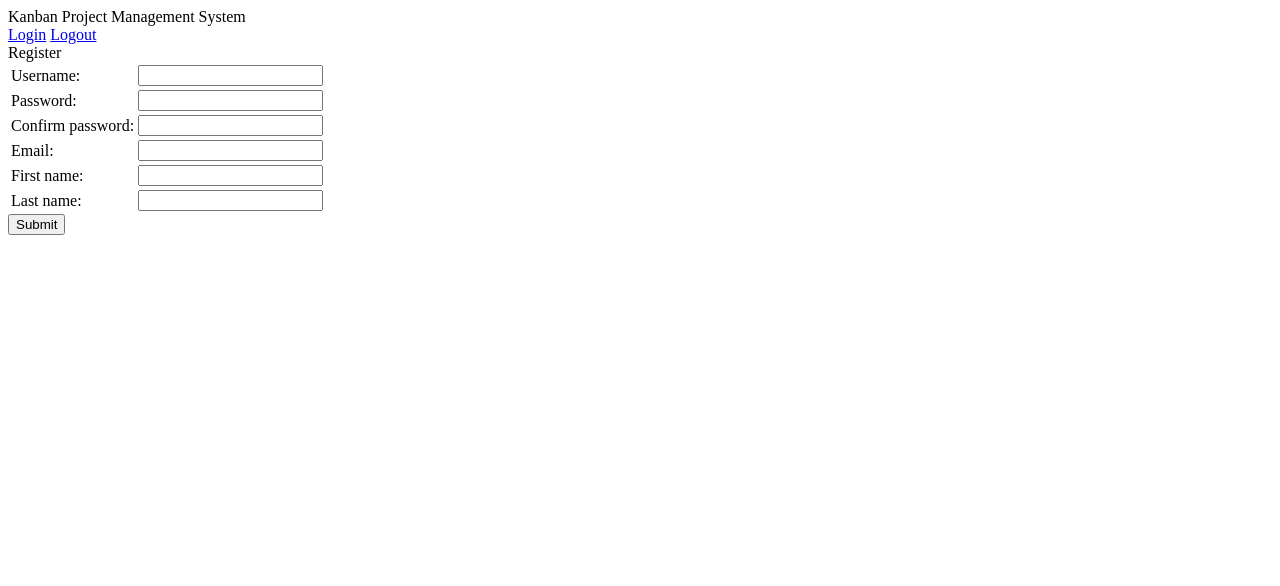
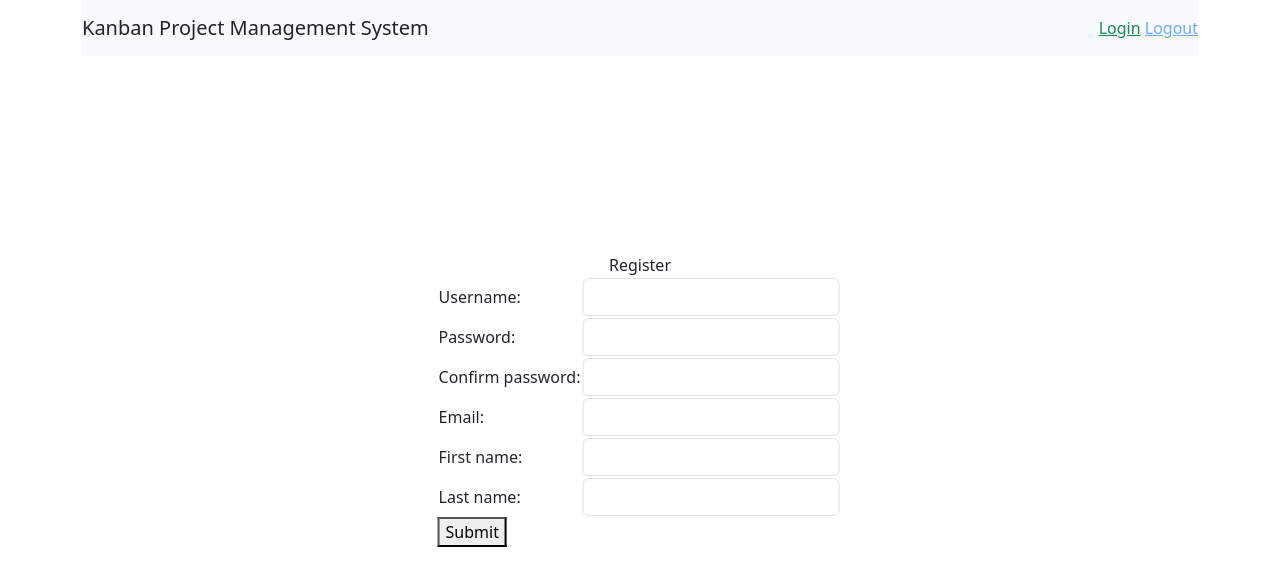
Before and after one commit to UndertakerW/Kanban-Board, a Django app: page /register in a window 1280 px wide. Shown: the top 586 px of the page. Run offline with Django 4.2, Linux system fonts and the light colour scheme.

Commit message:
added bootstrap for register, maybe need txt size change

```diff
--- a/kanban/forms.py
+++ b/kanban/forms.py
@@ -41,6 +41,7 @@ class RegisterForm(forms.Form):
                                widget=forms.TextInput(
                                    attrs={
                                        'id': 'id_username',
+                                       'class': "form-control",
                                    }
                                ))
     password1 = forms.CharField(max_length=200,
@@ -48,28 +49,33 @@ class RegisterForm(forms.Form):
                                 widget=forms.PasswordInput(
                                     attrs={
                                         'id': 'id_password',
+                                        'class': "form-control",
                                     }))
     password2 = forms.CharField(max_length=200,
                                 label='Confirm password',
                                 widget=forms.PasswordInput(
                                     attrs={
                                         'id': 'id_confirm_password',
+                                        'class': "form-control",
                                     }))
     email = forms.CharField(max_length=50,
                             widget=forms.EmailInput(
                                 attrs={
                                     'id': 'id_email',
+                                    'class': "form-control",
                                 }))
     first_name = forms.CharField(max_length=20,
                                  widget=forms.TextInput(
                                      attrs={
                                          'id': 'id_first_name',
+                                         'class': "form-control",
                                      }
                                  ))
     last_name = forms.CharField(max_length=20,
                                 widget=forms.TextInput(
                                     attrs={
                                         'id': 'id_last_name',
+                                        'class': "form-control",
                                     }
                                 ))
 
--- a/kanban/templates/kanban/base.html
+++ b/kanban/templates/kanban/base.html
@@ -5,17 +5,25 @@
 	    <meta charset="utf-8">
 	    {% load static %}
 		<link href="{% static 'kanban/base.css' %}" rel="stylesheet" type="text/css">
+        <link href="https://cdn.jsdelivr.net/npm/bootstrap@5.3.0-alpha1/dist/css/bootstrap.min.css" rel="stylesheet" integrity="sha384-GLhlTQ8iRABdZLl6O3oVMWSktQOp6b7In1Zl3/Jr59b6EGGoI1aFkw7cmDA6j6gD" crossorigin="anonymous">
 		<title> {% block title %} Kanban Project Management System {% endblock %} </title>
 	</head>
 
 	<body>
+    <div class = "container">
+        <nav class="navbar navbar-light bg-light " data-bs-theme="dark">
             <div id = "id_header_div" class = "header_div">
-                <div id = "id_site_name">Kanban Project Management System</div>
-                <div class="user-info">
+                <div class="navbar-brand text-dark" id = "id_site_name">Kanban Project Management System</div>
+{#                <div class="user-info">#}
+{#			        {% block user-info %}#}
+{#			        {% endblock %}#}
+{#	            </div>#}
+            </div>
+            <div class="user-info">
 			        {% block user-info %}
 			        {% endblock %}
-	            </div>
             </div>
+        </nav>
 
 	    {% if message %}
 	        <div class="message">
@@ -24,8 +32,11 @@
 	    {% endif %}
 
 	    <div class="content">
+            <div class="position-absolute top-50 start-50 translate-middle">
 		    {% block content %}
 		    {% endblock %}
+            </div>
 		</div>
-	</body>
+</div>
+</body>
 </html>
--- a/kanban/templates/kanban/register.html
+++ b/kanban/templates/kanban/register.html
@@ -2,16 +2,14 @@
 {% load static %}
 
 {% block user-info %}
-    <div>
-        <a href="{% url 'login' %}" id="id_login_link">Login</a>
-        <a href="{% url 'logout' %}" id="id_logout_link">Logout</a>
-    </div>
+    <a href="{% url 'login' %}" id="id_login_link" class="text-success" >Login</a>
+    <a href="{% url 'logout' %}" id="id_logout_link" class=text-muted" >Logout</a>
 {% endblock %}
 
 
 {% block content %}
-    <div id="id_page_name">Register</div>
-    <form method="post" action="{% url 'register' %}">
+    <div id="id_page_name" class="d-flex justify-content-center">Register</div>
+    <form method="post" action="{% url 'register' %}" >
         <table>
             {% for field in form.visible_fields %}
                 <tr>
```
